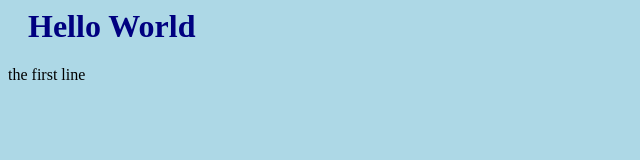
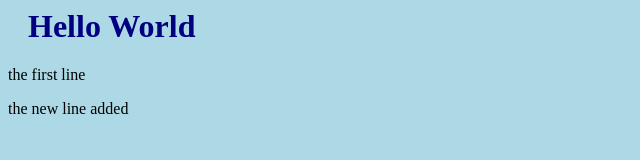
Before and after one commit to nasserkargar/project11, a plain HTML site: page index.html in a window 1280 px wide. Shown: the whole page, without its empty margins (0-640 px from the left). Drawn offline with Linux system fonts and the light colour scheme.

Commit message:
index updated

```diff
--- a/index.html
+++ b/index.html
@@ -6,5 +6,6 @@
 <body>
 	<h1>Hello World</h1>
 	<p>the first line</p>
+	<p>the new line added</p>
 </body>
 </html>
```
